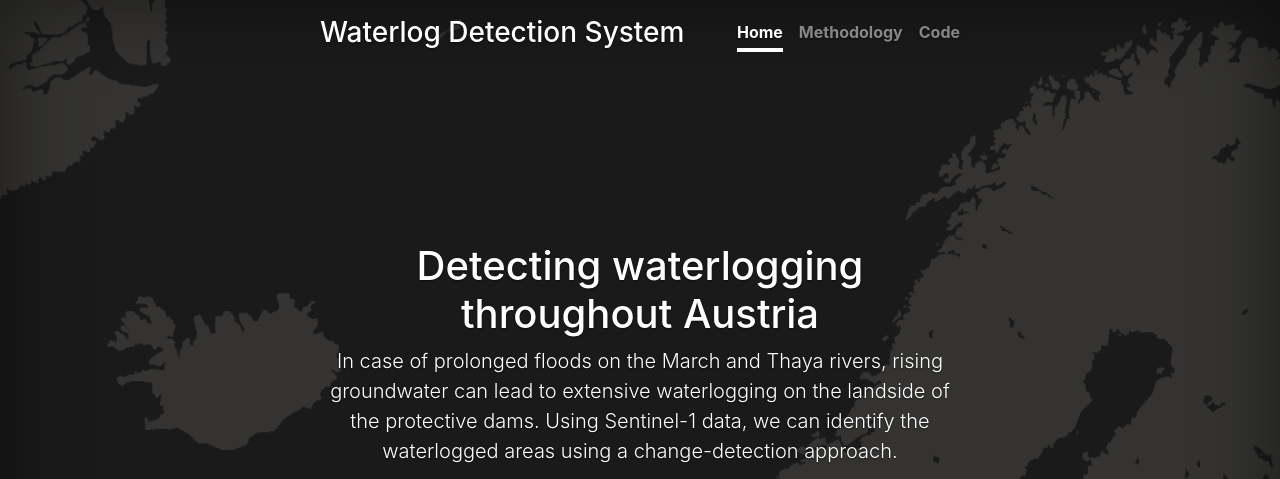
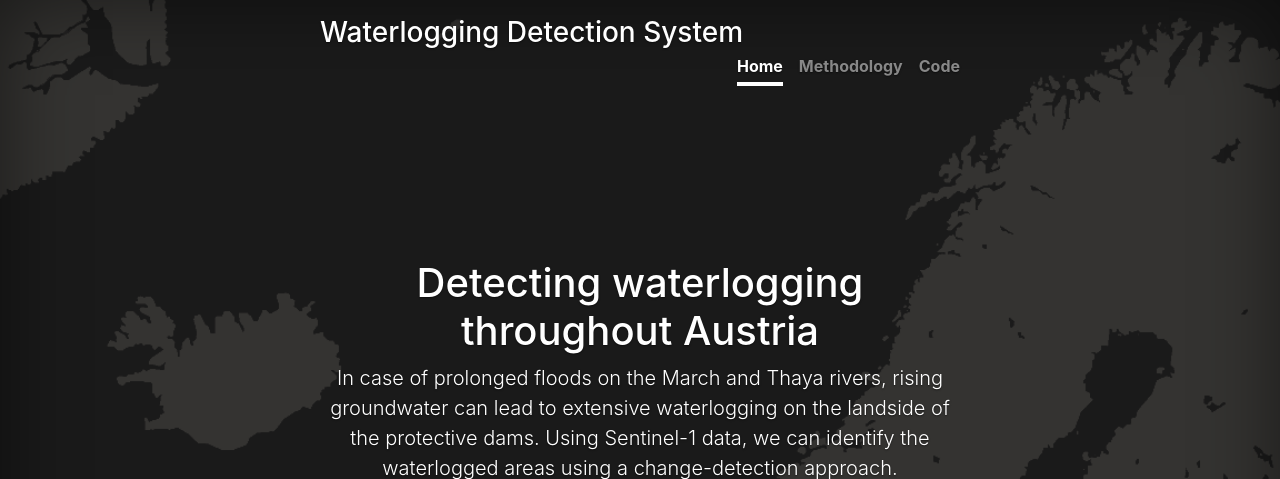
Before and after one commit to adebowaledaniel/fastapi_flood, a FastAPI app: page / in a window 1280 px wide. Shown: the top 479 px of the page. Run offline with FastAPI, Linux system fonts and the light colour scheme; parts of the project's set-up code (start-up, migrations or seed data) failed here and were passed over; some libraries are stand-ins or nearby versions.

Commit message:
Update home.html

```diff
--- a/templates/home.html
+++ b/templates/home.html
@@ -7,7 +7,7 @@
     <meta name="description" content="">
     <meta name="author" content="">
     <meta name="generator" content="Jekyll v3.8.5">
-    <title>Waterlog Detection System</title>
+    <title>Waterlogging Detection System</title>
 
     <!-- Bootstrap core CSS -->
     <link rel="stylesheet" href="https://stackpath.bootstrapcdn.com/bootstrap/4.3.1/css/bootstrap.min.css"
@@ -38,7 +38,7 @@
         <header class="masthead mb-auto">
             <div class="inner">
                 <a href="{{ url_for('home') }}">
-                    <h3 class="masthead-brand">Waterlog Detection System</h3>
+                    <h3 class="masthead-brand">Waterlogging Detection System</h3>
                 </a>
                 <nav class="nav nav-masthead justify-content-center">
                     <a class="nav-link active" href="{{ url_for('home') }}">Home</a>
```
